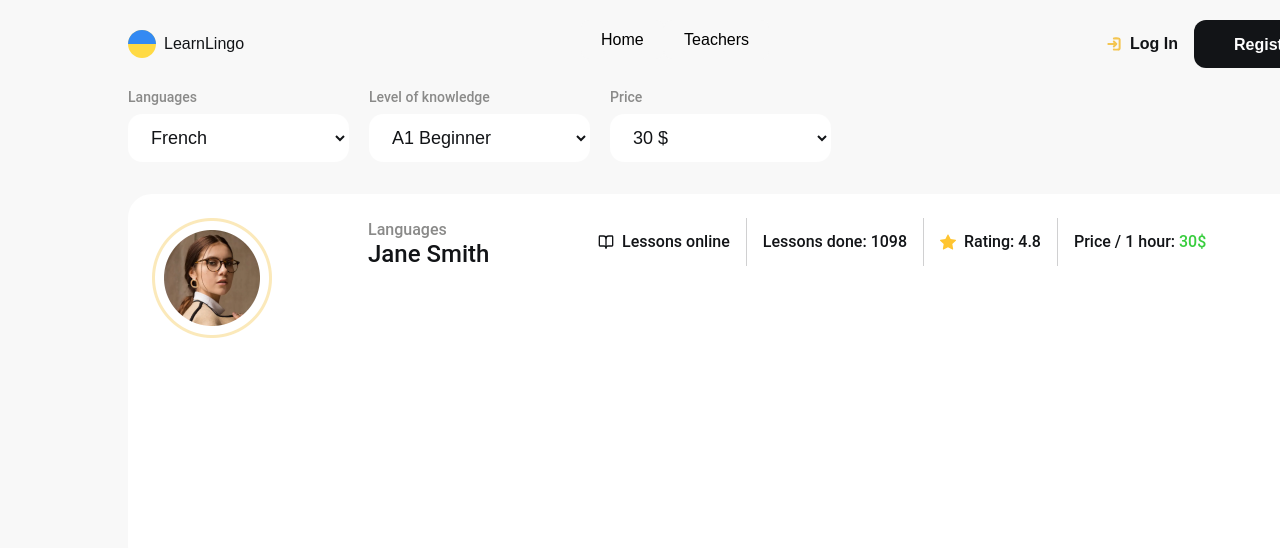
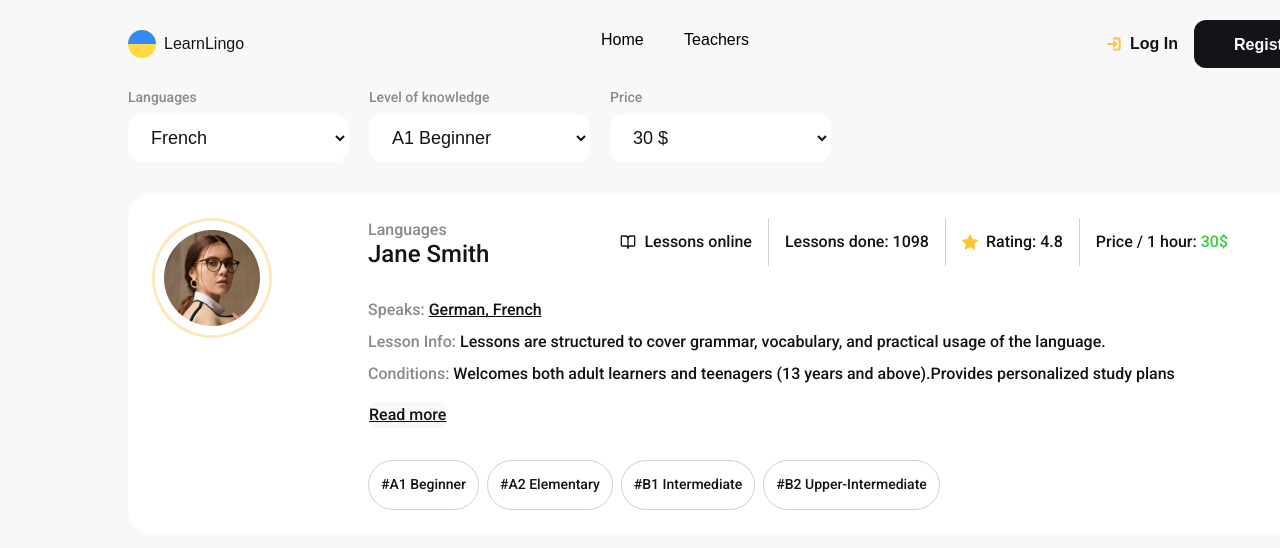
Before and after one commit to OleksandraStepanova/LearnLingo, a React (Vite) app: page /teachers in a window 1280 px wide. Shown: the top 548 px of the page. Built offline with nearby package versions, Linux system fonts and the light colour scheme.

Commit message:
add info to cards of teachers

```diff
--- a/src/index.css
+++ b/src/index.css
@@ -6,7 +6,7 @@
   font-display: swap;
 }
 @font-face {
-  font-family: 'Roboto Medium', sans-serif;
+  font-family: 'Roboto Medium';
   src: url('../src/fonts/Roboto-Medium.ttf');
   font-weight: 500;
   font-style: normal;
@@ -28,7 +28,7 @@
 }
 
 :root {
-  font-family: 'Roboto Regular', sans-serif;
+  font-family: 'Roboto Regular', sans-serif, 'Roboto Medium', sans-serif;
   line-height: 1.5;
   font-weight: 400;
 
--- a/src/pages/TeachersPage/TeachersPage.module.css
+++ b/src/pages/TeachersPage/TeachersPage.module.css
@@ -10,7 +10,6 @@
   border-radius: 24px;
   padding: 24px;
   width: 1184px;
-  height: 328px;
   display: flex;
   gap: 48px;
   justify-content: space-between;
@@ -65,3 +64,67 @@
 .table li span {
   color: #38cd3e;
 }
+.favorites {
+  padding: 0;
+  background: #fff;
+}
+.favorites:hover,
+.text button:hover {
+  border-color: transparent;
+}
+.favorites:focus,
+.text button:focus {
+  outline: transparent;
+}
+.text {
+  text-align: left;
+  margin-top: 32px;
+}
+.textList {
+  display: flex;
+  flex-direction: column;
+  gap: 8px;
+  font-family: 'Roboto Medium', sans-serif;
+  font-weight: 500;
+  font-size: 16px;
+  line-height: 1.5;
+  color: #8a8a89;
+}
+.textList span {
+  color: #121417;
+}
+.textList li:first-child span {
+  text-decoration: underline;
+  text-decoration-skip-ink: none;
+}
+.text button {
+  margin-top: 16px;
+  font-family: 'Roboto Medium', sans-serif;
+  font-weight: 500;
+  font-size: 16px;
+  line-height: 1.5;
+  text-decoration: underline;
+  text-decoration-skip-ink: none;
+  color: #121417;
+  padding: 0;
+}
+.heshtegs {
+  display: flex;
+  text-align: left;
+  gap: 8px;
+  margin-top: 32px;
+}
+.heshtegs li {
+  border: 1px solid rgba(18, 20, 23, 0.2);
+  border-radius: 35px;
+  padding: 8px 12px;
+  height: 32px;
+  font-family: 'Roboto Medium';
+  font-weight: 500;
+  font-size: 14px;
+  line-height: 1.4;
+  color: #121417;
+  display: flex;
+  justify-content: center;
+  align-items: center;
+}
--- a/src/pages/TeachersPage/TeachersPage.tsx
+++ b/src/pages/TeachersPage/TeachersPage.tsx
@@ -5,6 +5,7 @@ import image2x from '../../img/teachers/janesmith@2x.png';
 import css from './TeachersPage.module.css';
 import { LuBookOpen } from 'react-icons/lu';
 import { BsStarFill } from 'react-icons/bs';
+import { CiHeart } from 'react-icons/ci';
 
 export default function TeachersPage() {
   return (
@@ -34,11 +35,51 @@ export default function TeachersPage() {
                       <p>Rating: 4.8</p>
                     </li>
                     <li>
-                      <p>Price / 1 hour: <span>30$</span></p>
+                      <p>
+                        Price / 1 hour: <span>30$</span>
+                      </p>
                     </li>
                   </ul>
-                  <button>+</button>
+                  <button className={css.favorites}>
+                    <CiHeart size={26} />
+                  </button>
                 </div>
+              </div>
+              <div className={css.text}>
+                <ul className={css.textList}>
+                  <li>
+                    <p>
+                      Speaks: <span>German, French</span>
+                    </p>
+                  </li>
+                  <li>
+                    <p>
+                      Lesson Info:{' '}
+                      <span>
+                        Lessons are structured to cover grammar, vocabulary, and
+                        practical usage of the language.
+                      </span>
+                    </p>
+                  </li>
+                  <li>
+                    <p>
+                      Conditions:{' '}
+                      <span>
+                        Welcomes both adult learners and teenagers (13 years and
+                        above).Provides personalized study plans
+                      </span>
+                    </p>
+                  </li>
+                </ul>
+                <button>Read more</button>
+              </div>
+              <div>
+                <ul className={css.heshtegs}>
+                  <li>#A1 Beginner</li>
+                  <li>#A2 Elementary</li>
+                  <li>#B1 Intermediate</li>
+                  <li>#B2 Upper-Intermediate</li>
+                </ul>
               </div>
             </div>
           </div>
```
Also changed, not shown: src/fonts/Roboto-Medium.ttf.
